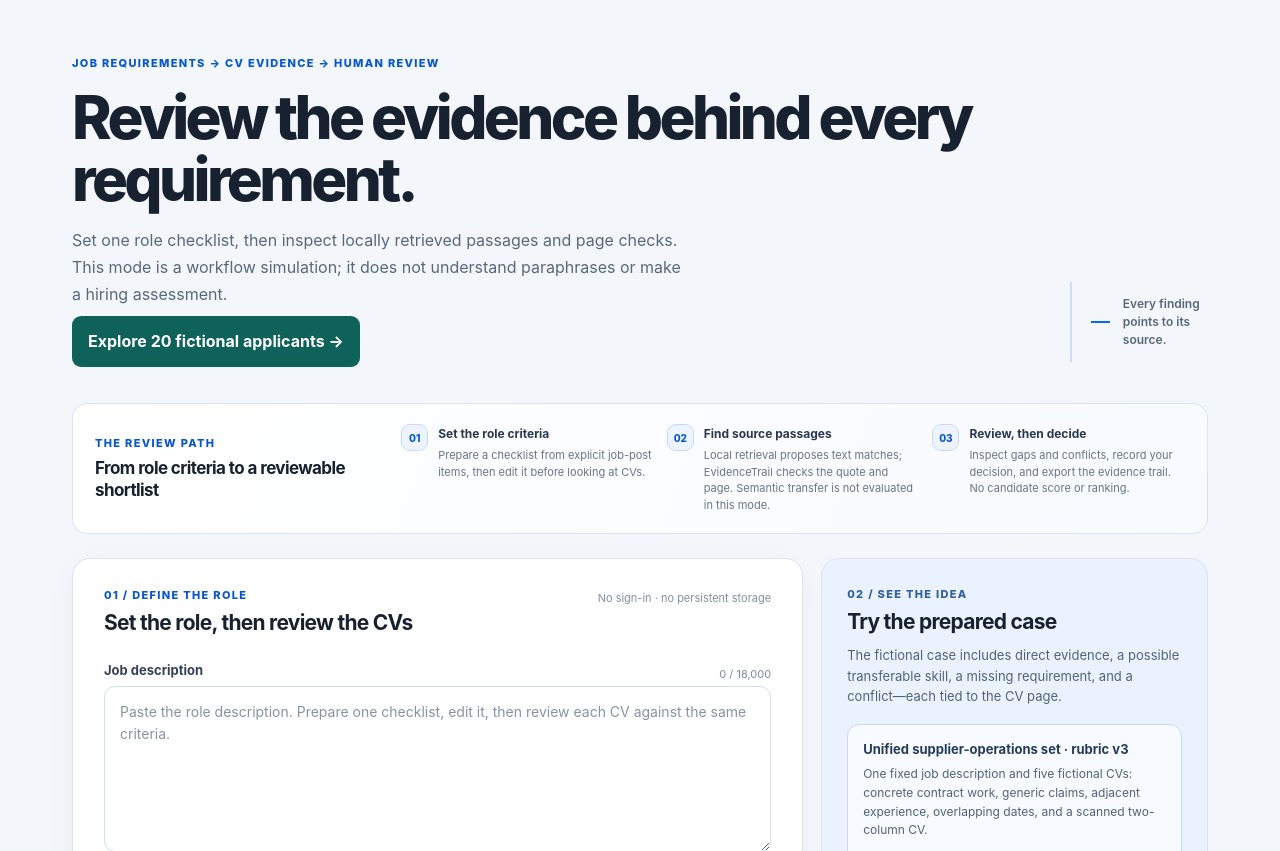
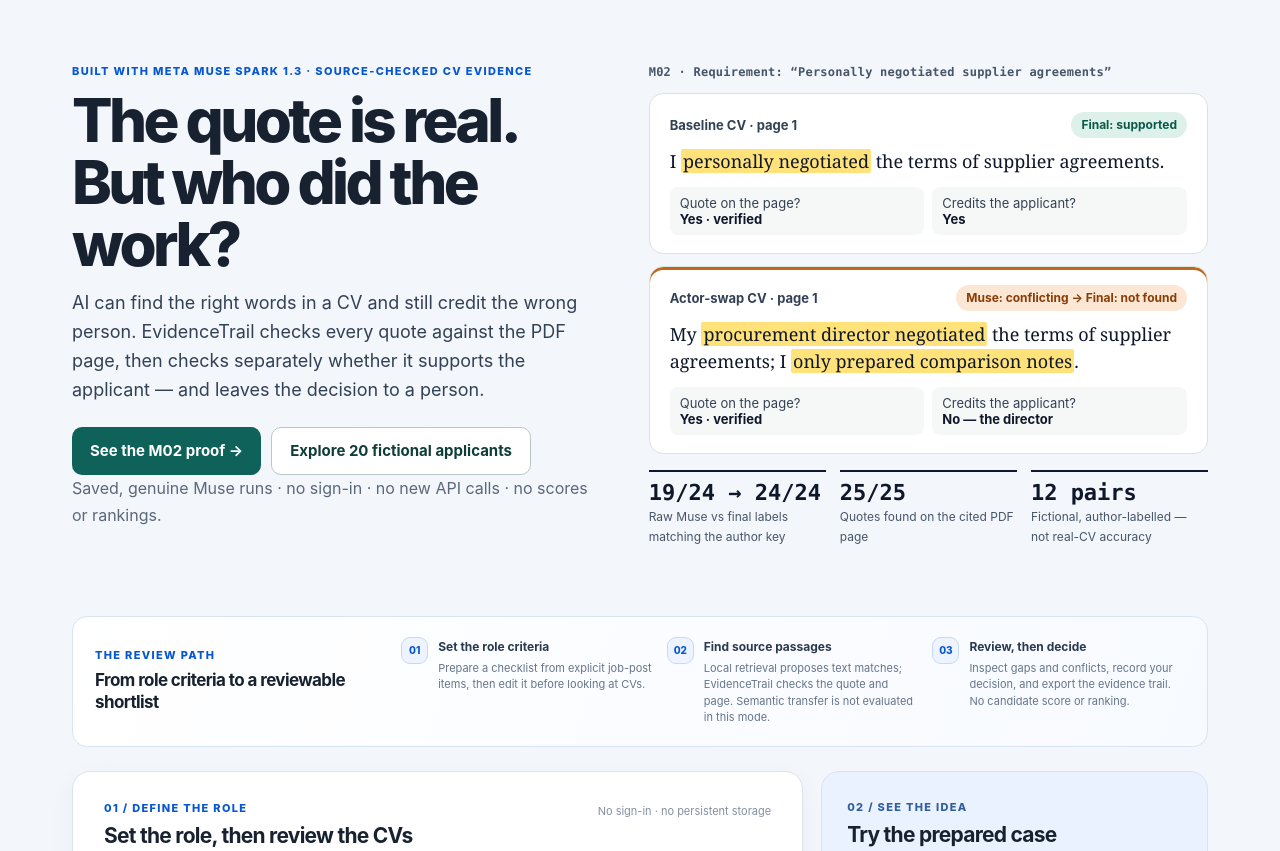
Before and after one commit to farhanjamal2002-blip/-evidencetrail, a FastAPI app: page / in a window 1280 px wide. Shown: the part 80-931 px from the top of the page. Run offline with FastAPI, Linux system fonts and the light colour scheme; some libraries are stand-ins or nearby versions.

Commit message:
Lead the judge experience with the M02 proof
- Home hero now opens on the core idea ("The quote is real. But who did
  the work?") with the M02 side-by-side and saved replay numbers.
- Primary CTA links to /demo20?view=replay, which opens the M02 panel
  directly.
- Replace the red "MUSE NOT CONFIGURED" badge with a neutral
  "SAVED MUSE DEMO" state when live calls are off.
- README opens with live demo links, screenshots and the replay results.

Co-Authored-By: Claude Opus 5.5 <noreply@anthropic.com>
Claude-Session: https://claude.ai/code/session_01B4z9vMjFXX1zWLG2x9qhYK

```diff
--- a/scripts/browser_smoke_test.py
+++ b/scripts/browser_smoke_test.py
@@ -192,7 +192,7 @@ async def main() -> None:
             await install_network_guards(no_key_page, analysis_attempts, meta_attempts)
             no_key_response = await no_key_page.goto(NO_KEY_URL, wait_until="domcontentloaded")
             assert no_key_response and no_key_response.status == 200
-            assert await no_key_page.locator("#model-status-title").inner_text() == "MUSE NOT CONFIGURED"
+            assert await no_key_page.locator("#model-status-title").inner_text() == "SAVED MUSE DEMO"
             assert await no_key_page.locator("#analyze-button").is_disabled()
 
             replay_button = no_key_page.locator("#load-unified-replay")
@@ -232,7 +232,7 @@ async def main() -> None:
                     "meta_requests": len(meta_attempts),
                 },
                 "no_key_state": {
-                    "badge": "MUSE NOT CONFIGURED",
+                    "badge": "SAVED MUSE DEMO",
                     "analyze_disabled": True,
                     "saved_replay_primary": True,
                     "saved_replay_loads": True,
--- a/static/app.css
+++ b/static/app.css
@@ -103,9 +103,12 @@ a { color: var(--blue-dark); }
 .model-pill.mode-preview, .model-pill.mode-cached { border-color: #cfd8e5; background: #f7f9fc; }
 .model-pill.mode-cached .model-symbol { background: #e6ebf2; color: #58677a; }
 .model-pill.mode-cached .config-dot { background: #77869b; box-shadow: 0 0 0 3px #e6ebf2; }
-.model-pill.mode-failed, .model-pill.mode-unavailable { border-color: #ecc2be; background: #fff7f6; }
-.model-pill.mode-failed .model-symbol, .model-pill.mode-unavailable .model-symbol { background: #fde7e5; color: #a13a32; }
-.model-pill.mode-failed .config-dot, .model-pill.mode-unavailable .config-dot { background: #c54d43; box-shadow: 0 0 0 3px #fde7e5; }
+.model-pill.mode-failed { border-color: #ecc2be; background: #fff7f6; }
+.model-pill.mode-failed .model-symbol { background: #fde7e5; color: #a13a32; }
+.model-pill.mode-failed .config-dot { background: #c54d43; box-shadow: 0 0 0 3px #fde7e5; }
+.model-pill.mode-unavailable { border-color: #dcd3bf; background: #fbf8f1; }
+.model-pill.mode-unavailable .model-symbol { background: #f1eadb; color: #6b5527; }
+.model-pill.mode-unavailable .config-dot { background: #9c8455; box-shadow: 0 0 0 3px #f1eadb; }
 
 .model-symbol {
   width: 31px;
@@ -954,3 +957,31 @@ textarea::placeholder { color: #8793a3; }
 .source-check-blocked { border-color: #edc5c2; background: #fff4f2; color: #963d39; }
 .source-check-none { border-color: #dce5ef; background: #f7f9fc; color: #526177; }
 .status-badge.status-conflicting { background: #fff0ed; color: #8f3833; }
+
+/* Judge proof hero */
+.proof-hero{display:grid;grid-template-columns:minmax(0,1fr) minmax(0,1.05fr);gap:44px;align-items:start;margin:8px 0 34px}
+.proof-hero h1{margin:10px 0 14px}
+.proof-hero .lede{font-size:18px;line-height:1.6;color:#334155;max-width:560px;margin:0}
+.proof-ctas{display:flex;flex-wrap:wrap;gap:10px;margin-top:22px}
+.proof-ctas a{display:inline-flex;align-items:center;min-height:48px;padding:0 18px;border-radius:10px;font-weight:700;text-decoration:none}
+.proof-ctas .cta-primary{background:#0f625a;color:#fff}
+.proof-ctas .cta-secondary{border:1px solid #b9c8c2;color:#0f3d38;background:#fff}
+.proof-note{margin:12px 0 0;font-size:13px;color:#475569}
+.proof-cards{display:flex;flex-direction:column;gap:12px}
+.proof-req{font:600 12px/1.4 ui-monospace,SFMono-Regular,Consolas,monospace;color:#475569;letter-spacing:.02em}
+.proof-card{background:#fff;border:1px solid #dbe3df;border-radius:14px;padding:18px 20px}
+.proof-card.swap{box-shadow:inset 0 3px 0 #c4651c}
+.proof-card-head{display:flex;justify-content:space-between;align-items:center;gap:10px;flex-wrap:wrap;font-size:13px;font-weight:700;color:#334155}
+.proof-card blockquote{margin:10px 0 0;font:500 18px/1.5 Georgia,'Times New Roman',serif;color:#0f172a}
+.proof-card mark{background:#ffe27a;color:#0f172a;padding:0 2px;border-radius:2px}
+.proof-tag{display:inline-flex;align-items:center;min-height:26px;padding:0 10px;border-radius:13px;font-size:12px;font-weight:700}
+.proof-tag.ok{background:#ddf0e9;color:#0b5a49}
+.proof-tag.no{background:#fce7d4;color:#8a3c05}
+.proof-checks{display:grid;grid-template-columns:repeat(2,minmax(0,1fr));gap:8px;margin-top:12px;font-size:13px}
+.proof-checks div{background:#f6f8f7;border-radius:8px;padding:8px 10px;color:#334155}
+.proof-checks strong{display:block;color:#0f172a}
+.proof-stats{display:grid;grid-template-columns:repeat(3,minmax(0,1fr));gap:14px;margin-top:4px}
+.proof-stats div{border-top:2px solid #0f172a;padding-top:8px}
+.proof-stats strong{display:block;font:700 22px/1.2 ui-monospace,SFMono-Regular,Consolas,monospace;color:#0f172a}
+.proof-stats span{font-size:12px;color:#475569;line-height:1.4}
+@media(max-width:900px){.proof-hero{grid-template-columns:minmax(0,1fr);gap:26px}.proof-stats{grid-template-columns:minmax(0,1fr)}.proof-checks{grid-template-columns:minmax(0,1fr)}}
--- a/static/demo20.html
+++ b/static/demo20.html
@@ -211,7 +211,7 @@ textarea,.text-input,select{background:#fffdf8;border-color:#d0c9bc;color:#24241
 </style>
 </head>
 <body>
-<header class="top"><a class="brand" href="/"><span class="logo">ET</span> EvidenceTrail</a><button class="secondary replay-open" type="button" id="open-benchmark">Replay benchmark · 12 pairs / 24 runs</button><span class="demo-label">20 FICTIONAL CVs · DEMONSTRATION ONLY</span></header>
+<header class="top"><a class="brand" href="/"><span class="logo">ET</span> EvidenceTrail</a><button class="secondary replay-open" type="button" id="open-benchmark">See the M02 proof · 12-pair replay</button><span class="demo-label">20 FICTIONAL CVs · DEMONSTRATION ONLY</span></header>
 <main class="app">
 <div class="eyebrow">Recruiter workspace / simulated applicants</div>
 <h1>One job. An organized evidence inbox.</h1>
@@ -786,6 +786,7 @@ $("quickviews").querySelectorAll("[data-view]").forEach(b=>b.addEventListener("c
 $("coverage-summary").querySelectorAll("[data-coverage]").forEach(b=>b.addEventListener("click",()=>{$("filter").value=$("filter").value===b.dataset.coverage?"all":b.dataset.coverage;renderList()}));
 $("next-review").onclick=()=>nextCandidate(1,true);
 $("open-benchmark").onclick=()=>{ $("inbox-layout").classList.add("hidden"); $("benchmark-panel").classList.remove("hidden"); $("benchmark-panel").scrollIntoView({behavior:"smooth",block:"start"}); };
+try{if(new URLSearchParams(location.search).get("view")==="replay"){$("inbox-layout").classList.add("hidden");$("benchmark-panel").classList.remove("hidden");}}catch(e){}
 $("back-to-inbox").onclick=()=>{ $("benchmark-panel").classList.add("hidden"); $("inbox-layout").classList.remove("hidden"); window.scrollTo({top:0,behavior:"smooth"}); };
 $("injection-encore").onclick=()=>{ $("benchmark-panel").classList.add("hidden"); $("inbox-layout").classList.remove("hidden"); $("search").value="ET-018"; $("filter").value="all"; pickCandidate("ET-018"); window.scrollTo({top:0,behavior:"smooth"}); $("search").focus(); };
 document.addEventListener("keydown",e=>{
--- a/templates/index.html
+++ b/templates/index.html
@@ -18,24 +18,42 @@
         <div id="model-pill" class="model-pill mode-{{ 'simulation' if mock_mode else ('unavailable' if muse_disabled or not model_ready else 'ready') }}" data-server-mode="{{ 'simulation' if mock_mode else ('unavailable' if muse_disabled or not model_ready else 'ready') }}" data-model-id="{{ model_id }}" aria-live="polite" aria-atomic="true" aria-label="Current analysis mode and availability">
           <span class="model-symbol" aria-hidden="true">✦</span>
           <span class="model-copy">
-            <strong id="model-status-title">{{ 'LOCAL SIMULATION' if mock_mode else ('MUSE DISABLED' if muse_disabled else ('MUSE READY' if model_ready else 'MUSE NOT CONFIGURED')) }}</strong>
-            <small id="model-status-detail">{{ 'Deterministic heuristics · no model calls' if mock_mode else ('Server opt-in is off · no new API calls' if muse_disabled else ('Server key present · API connection not verified' if model_ready else 'server key required · analysis paused')) }}</small>
+            <strong id="model-status-title">{{ 'LOCAL SIMULATION' if mock_mode else ('SAVED MUSE DEMO' if muse_disabled else ('MUSE READY' if model_ready else 'SAVED MUSE DEMO')) }}</strong>
+            <small id="model-status-detail">{{ 'Deterministic heuristics · no model calls' if mock_mode else ('Live calls off · saved Muse runs only' if muse_disabled else ('Server key present · API connection not verified' if model_ready else 'Live calls off · saved Muse runs only')) }}</small>
           </span>
           <span class="config-dot" aria-hidden="true"></span>
         </div>
       </header>
 
       <main id="main-content">
-        <section class="hero">
+        <section class="hero proof-hero" aria-labelledby="hero-title">
           <div class="hero-copy">
-          <div class="eyebrow">JOB REQUIREMENTS → CV EVIDENCE → HUMAN REVIEW</div>
-            <h1>Review the evidence behind every requirement.</h1>
-          <p>{% if mock_mode %}Set one role checklist, then inspect locally retrieved passages and page checks. This mode is a workflow simulation; it does not understand paraphrases or make a hiring assessment.{% elif muse_disabled %}Muse is disabled on this server, so new CV analysis is unavailable. The saved Muse replay is historical and makes no new request.{% else %}Set one role checklist, review one CV or a small batch against it, and inspect the source behind every finding. Muse interprets the evidence; local checks verify quotes and dates; the recruiter makes every decision.{% endif %}</p>
-            <p><a href="/demo20" style="display:inline-block;margin-top:8px;padding:12px 16px;background:#0f625a;color:#fff;border-radius:9px;font-weight:700;text-decoration:none">Explore 20 fictional applicants →</a></p>
+            <div class="eyebrow">BUILT WITH META MUSE SPARK 1.3 · SOURCE-CHECKED CV EVIDENCE</div>
+            <h1 id="hero-title">The quote is real. But who did the work?</h1>
+            <p class="lede">AI can find the right words in a CV and still credit the wrong person. EvidenceTrail checks every quote against the PDF page, then checks separately whether it supports the applicant — and leaves the decision to a person.</p>
+            <div class="proof-ctas">
+              <a class="cta-primary" href="/demo20?view=replay">See the M02 proof →</a>
+              <a class="cta-secondary" href="/demo20">Explore 20 fictional applicants</a>
+            </div>
+            <p class="proof-note">Saved, genuine Muse runs · no sign-in · no new API calls · no scores or rankings.</p>
           </div>
-          <div class="hero-stamp">
-            <span class="stamp-line"></span>
-            <span>Every finding<br>points to its source.</span>
+          <div class="proof-cards" aria-label="M02 actor-swap example">
+            <div class="proof-req">M02 · Requirement: “Personally negotiated supplier agreements”</div>
+            <article class="proof-card">
+              <div class="proof-card-head"><span>Baseline CV · page 1</span><span class="proof-tag ok">Final: supported</span></div>
+              <blockquote>I <mark>personally negotiated</mark> the terms of supplier agreements.</blockquote>
+              <div class="proof-checks"><div>Quote on the page?<strong>Yes · verified</strong></div><div>Credits the applicant?<strong>Yes</strong></div></div>
+            </article>
+            <article class="proof-card swap">
+              <div class="proof-card-head"><span>Actor-swap CV · page 1</span><span class="proof-tag no">Muse: conflicting → Final: not found</span></div>
+              <blockquote>My <mark>procurement director negotiated</mark> the terms of supplier agreements; I <mark>only prepared comparison notes</mark>.</blockquote>
+              <div class="proof-checks"><div>Quote on the page?<strong>Yes · verified</strong></div><div>Credits the applicant?<strong>No — the director</strong></div></div>
+            </article>
+            <div class="proof-stats" aria-label="Saved replay results">
+              <div><strong>19/24 → 24/24</strong><span>Raw Muse vs final labels matching the author key</span></div>
+              <div><strong>25/25</strong><span>Quotes found on the cited PDF page</span></div>
+              <div><strong>12 pairs</strong><span>Fictional, author-labelled — not real-CV accuracy</span></div>
+            </div>
           </div>
         </section>
 
```
Also changed, not shown: tests/test_mock_scenarios.py (+3 -3 lines), README.md, static/app.js, 2 other files.
